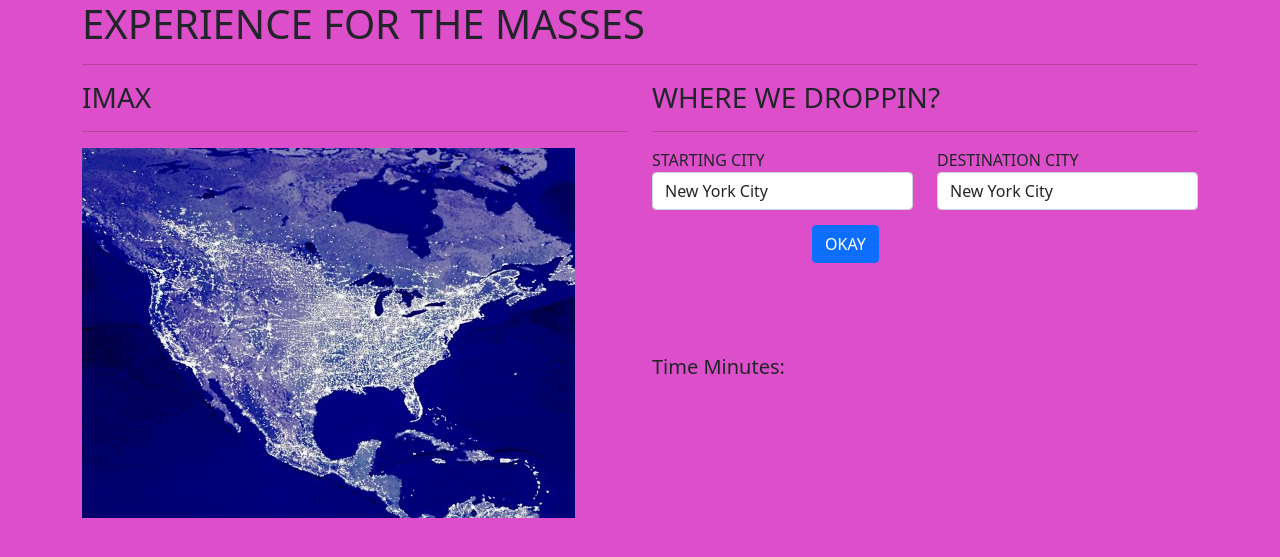
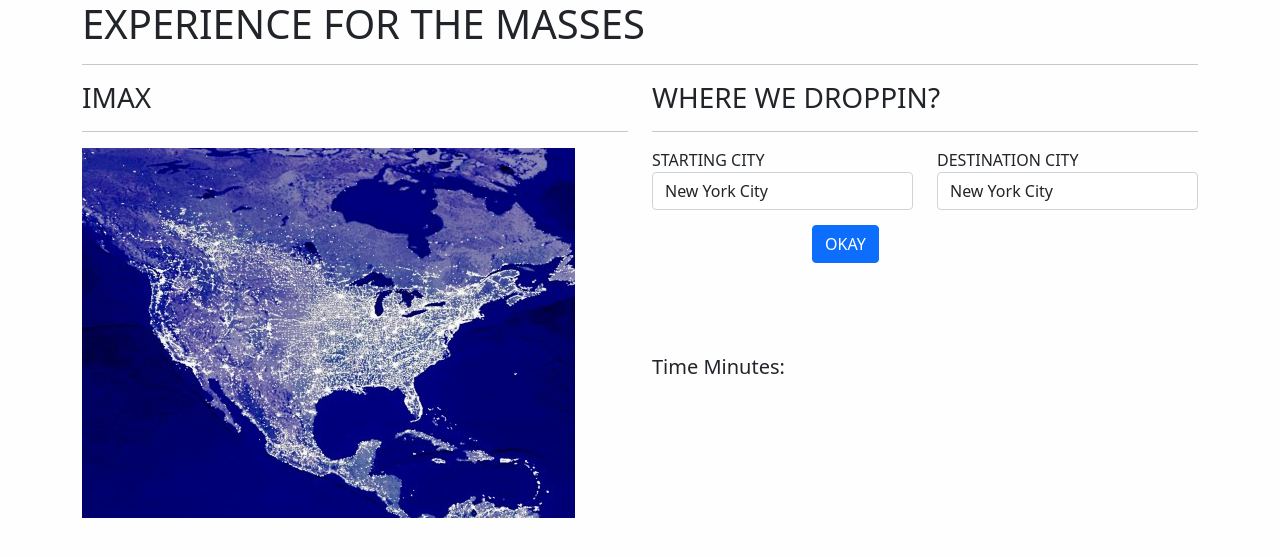
Before and after one commit to KushalKoneni/-, a Python web app: template templates/home.html in a window 1280 px wide. Shown: the top 557 px of the page. Run offline with Jinja, Linux system fonts and the light colour scheme; the template is opened without the code that fills it, so the values that code supplies are empty.

Commit message:
Background color

```diff
--- a/static/css/style.css
+++ b/static/css/style.css
@@ -125,5 +125,5 @@
 
 }
 body {
-    background-color: rgb(221, 79, 202);
+    background-color: rgb(255, 254, 255);
   }
```
